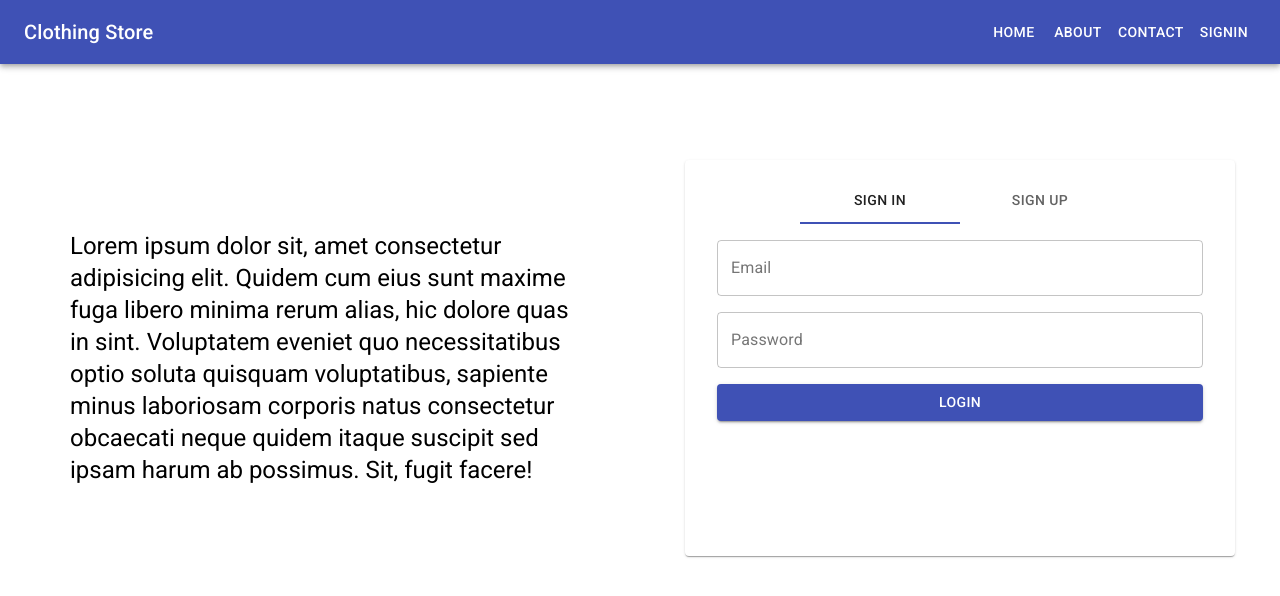
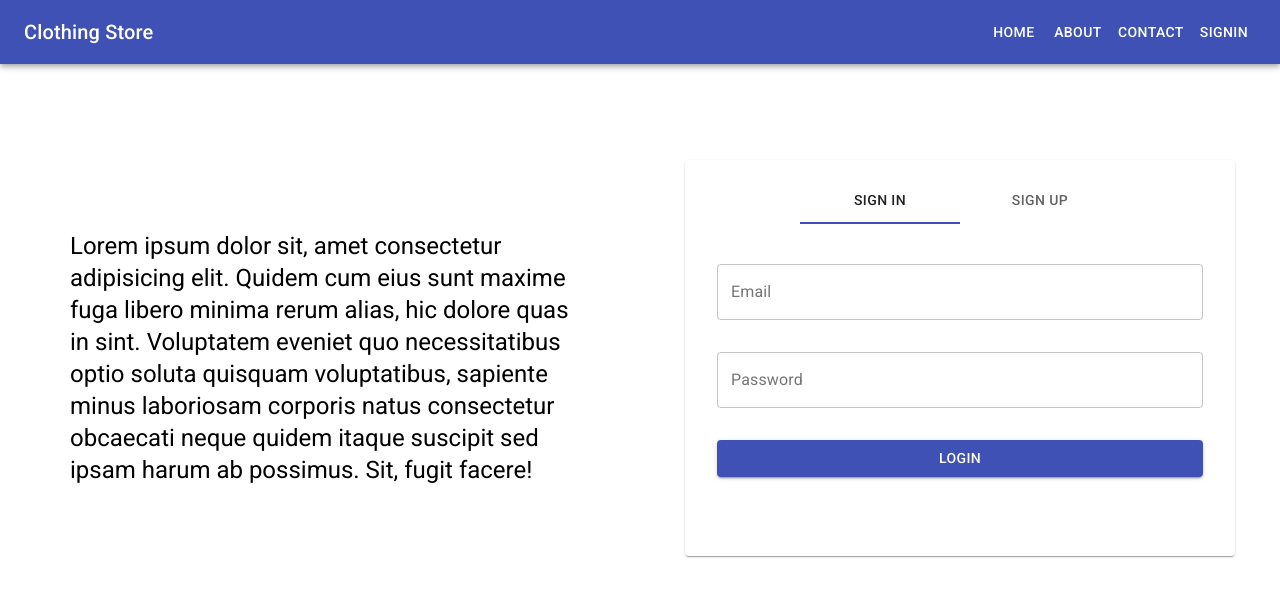
Before and after one commit to marcpfrancisco/ecommerce-frontend, a React (Create React App) app: page /#/signin in a window 1280 px wide. Shown: the top 596 px of the page. Built offline with nearby package versions, Linux system fonts and the light colour scheme.

Commit message:
[FIXED] Styling :lipstick:

```diff
--- a/src/views/SignIn/SignInPage.jsx
+++ b/src/views/SignIn/SignInPage.jsx
@@ -37,7 +37,7 @@ const TabPanel = (props) => {
       aria-labelledby={`simple-tab-${index}`}
       {...other}
     >
-      {value === index && <div>{children}</div>}
+      {value === index && <>{children}</>}
     </div>
   );
 };
--- a/src/views/SignIn/signinpage.scoped.sass
+++ b/src/views/SignIn/signinpage.scoped.sass
@@ -11,8 +11,17 @@
   justify-content: center
 
   .MuiCard-root
-    height: 100%
     width: 550px
 
-    .form-fields > *
-      margin: 16px
+    .MuiCardContent-root
+      height: 100%
+
+    .form-fields
+      margin-top: 24px
+
+      display: flex
+      flex-direction: column
+      justify-content: space-between
+
+      & > *
+        margin: 16px
```
